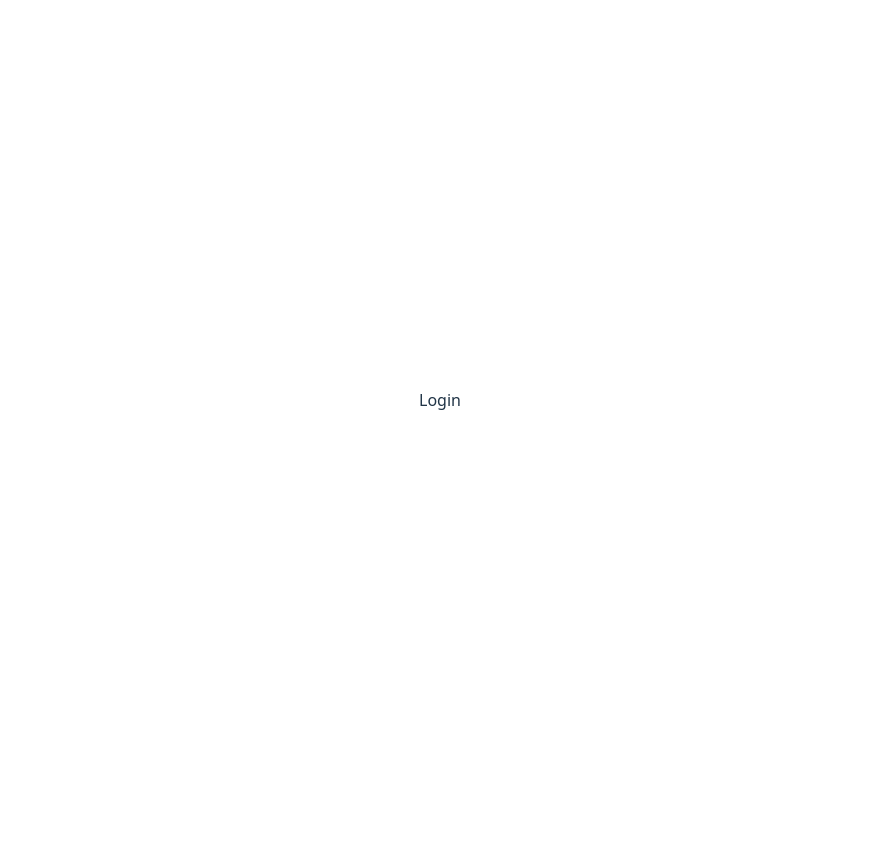
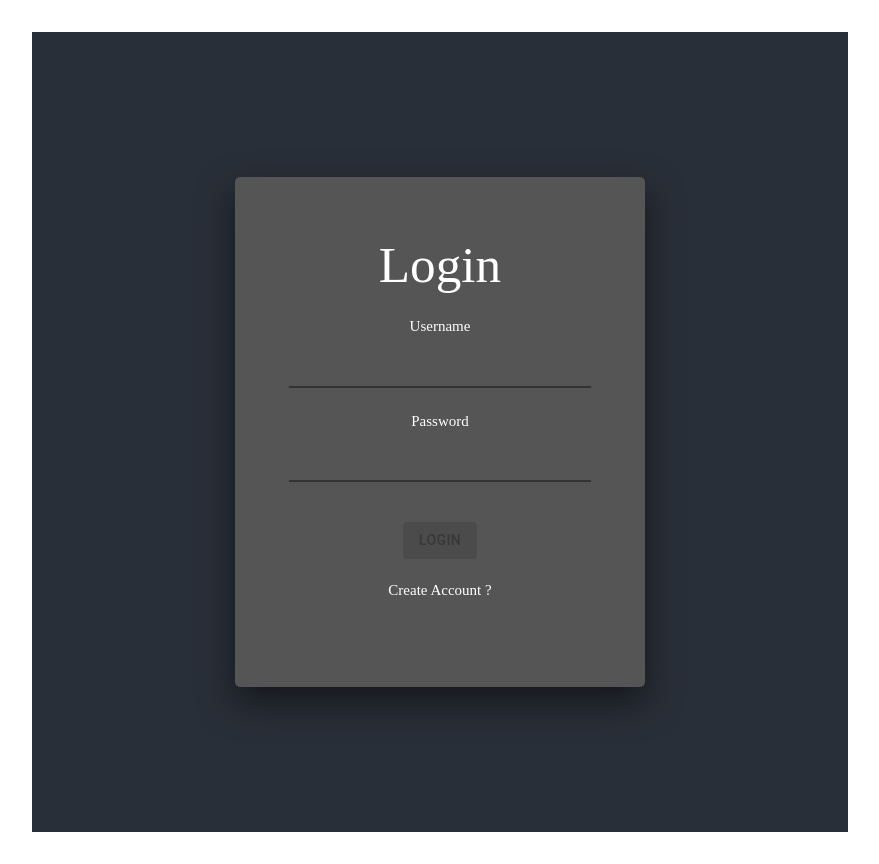
Before and after one commit to believeriver/django_api_lesson_task, a React (Vite) app in the folder frontend_react/: page / in a window 1280 px wide. Shown: the whole page, without its empty margins (200-1079 px from the left). Before the commit the page ends 800 px from the top, so only its background shows below. Built offline with nearby package versions, Linux system fonts and the light colour scheme.

Commit message:
20251018 05 create login design.

```diff
--- /dev/null
+++ b/frontend_react/src/features/login/Login.module.css
@@ -0,0 +1,54 @@
+h1 {
+  color:white;
+  font-weight: normal;
+  text-align: center;
+  margin: 30px 0px 20px 0px;
+  font-family: "Comic Neue", cursive;
+}
+
+span {
+  color: white;
+  font-size: 15px;
+  font-family: "Comic Neue", cursive;
+}
+
+.containerLogin {
+  background-color: #292f38;
+  height: 100vh;
+  display: flex;
+  justify-content: center;
+  align-items: center;
+}
+
+.appLogin{
+  background-color: #555555;
+  width: 25%;
+  min-width: 350px;
+  height: 450px;
+  padding: 30px;
+  border-radius: 5px;
+  box-shadow: 0 15px 35px rgba(0, 0, 0, 0.5);
+}
+
+.inputLog {
+  width: 85%;
+  margin: 20px;
+  font-family: "Comic Neue", cursive;
+  background-color: #555555;
+  border: 0;
+  outline: 0;
+  border-bottom: 2px solid #333333;
+  font-size: 1.4rem;
+  color: #ccc;
+}
+
+.switch {
+  margin: 20px;
+  display: block;
+  text-align: center;
+}
+
+.switchText {
+  display: block;
+  text-align: center;
+}
--- a/frontend_react/src/features/login/Login.tsx
+++ b/frontend_react/src/features/login/Login.tsx
@@ -1,11 +1,83 @@
 import React from 'react';
-import { useSelector } from 'react-redux';
+import { useSelector, useDispatch } from 'react-redux';
 import type { RootState } from '../../app/store';
+import styles from './Login.module.css';
+
+import {
+  editUsername,
+  editPassword,
+  toggleMode,
+  fetchAsyncLogin,
+  fetchAsyncRegister,
+  selectAuthen,
+  selectIsLoginView,
+} from './loginSlice';
+import { Button } from '@mui/material';
 
 const Login = () => {
   const state = useSelector((state: RootState) => state);
   console.log('[INFO]:Full Redux State:', JSON.stringify(state, null, 2));
-  return <div>Login</div>;
+
+  const dispatch = useDispatch();
+  const authen = useSelector(selectAuthen);
+  const isLoginView = useSelector(selectIsLoginView);
+  const btnDisabler = authen.username === '' || authen.password === '';
+
+  // // login function
+  // const login = async () => {
+  //   if (isLoginView) {
+  //     await dispatch(fetchAsyncLogin(authen));
+  //   } else {
+  //     const result = await dispatch(fetchAsyncRegister(authen))
+  //     if (fetchAsyncRegister.fulfilled.match(result)){
+  //       await dispatch(fetchAsyncLogin(authen))
+  //     }
+  //   }
+  // }
+
+  return (
+    <div>
+      <div className={styles.containerLogin}>
+        <div className={styles.appLogin}>
+          <h1>{isLoginView ? 'Login' : 'Register'}</h1>
+          <span>Username</span>
+          <input
+            type="text"
+            className={styles.inputLog}
+            name="username"
+            placeholder=""
+            onChange={(e) => dispatch(editUsername(e.target.value))}
+            required
+          />
+          <span>Password</span>
+          <input
+            type="text"
+            className={styles.inputLog}
+            name="password"
+            placeholder=""
+            onChange={(e) => dispatch(editPassword(e.target.value))}
+            required
+          />
+          <div className={styles.switch}>
+            <Button
+              variant='contained'
+              disabled={btnDisabler}
+              color='primary'
+              // onClick={login}
+            >
+              {isLoginView ? "Login" : "Create"}
+            </Button>
+          </div>
+          <span
+            className={styles.switchText}
+            onClick={() => dispatch(toggleMode())}
+          >
+            {isLoginView ? "Create Account ?" : "Back to Login"}
+          </span>
+        </div>
+      </div>
+    </div>
+  );
 };
 
 export default Login;
--- a/frontend_react/src/features/login/loginSlice.ts
+++ b/frontend_react/src/features/login/loginSlice.ts
@@ -5,7 +5,7 @@
 const token = localStorage.localJWT;
 
 //API: login
-export const fetchAsyncLogin = createAsyncThunk('login/post', async (auth) => {
+export const fetchAsyncLogin = createAsyncThunk('login/post', async (auth: any) => {
   const res = await axios.post(`${apiUrl}authen/jwt/create`, auth, {
     headers: {
       'Content-Type': 'application/json',
@@ -16,7 +16,7 @@
 
 export const fetchAsyncRegister = createAsyncThunk(
   'login/register',
-  async (auth) => {
+  async (auth: any) => {
     const res = await axios.post(`${apiUrl}api/register`, auth, {
       headers: {
         'Content-Type': 'application/json',
```
